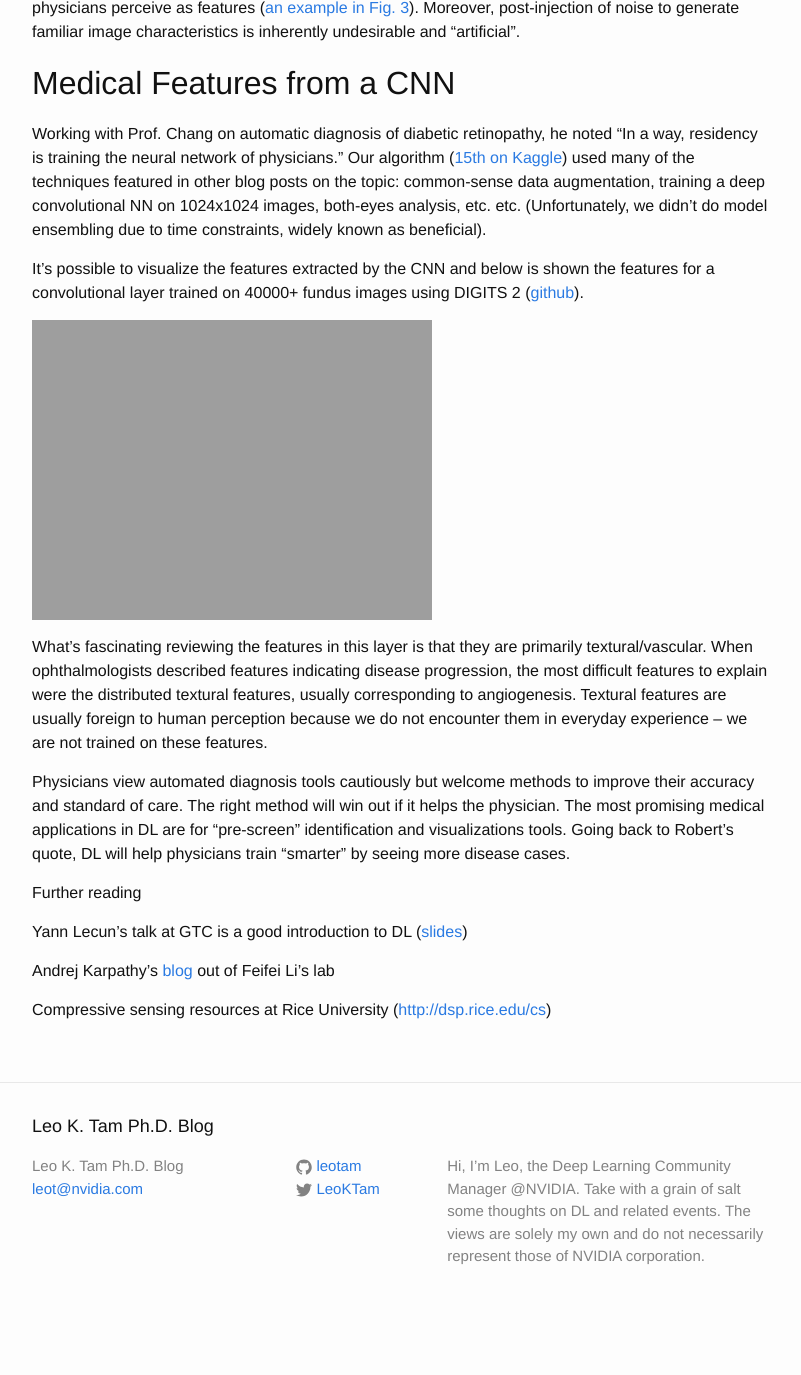
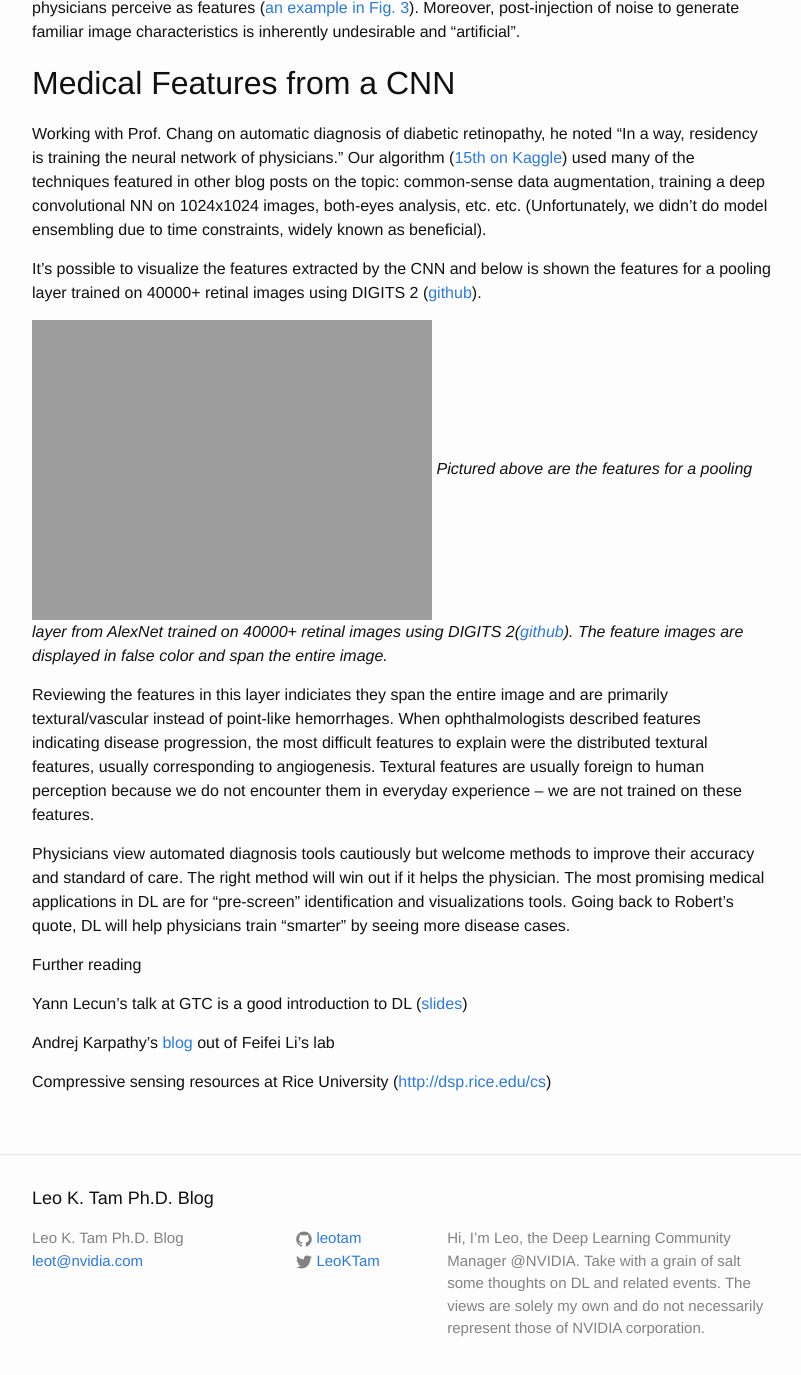
Before and after one commit to leotam/leotam.github.io, a Jekyll site: the page built from _posts/2015-09-28-CSvsDL.markdown, in a window 1280 px wide and 1400 px high, scrolled down 1698 px. Shown: the top 1375 px of the window, without its empty margins (238-1039 px from the left). Built offline with Jekyll 4.4.1, drawn with Linux system fonts in a browser that asks for light colours; before the commit the page ends 3026 px from its top, so only the background shows below that.

Commit message:
markHarris edits

```diff
--- a/_posts/2015-09-28-CSvsDL.markdown
+++ b/_posts/2015-09-28-CSvsDL.markdown
@@ -31,11 +31,12 @@ Medical Features from a CNN
 ------------
 Working with Prof. Chang on automatic diagnosis of diabetic retinopathy, he noted “In a way, residency is training the neural network of physicians.”  Our algorithm ([15th on Kaggle][kaggleLeaderboard]) used many of the techniques featured in other blog posts on the topic: common-sense data augmentation, training a deep convolutional NN on 1024x1024 images, both-eyes analysis, etc. etc.  (Unfortunately, we didn't do model ensembling due to time constraints, widely known as beneficial).
 
-It’s possible to visualize the features extracted by the CNN and below is shown the features for a convolutional layer trained on 40000+ fundus images using DIGITS 2 ([github][digitsNV]).
+It’s possible to visualize the features extracted by the CNN and below is shown the features for a pooling layer trained on 40000+ retinal images using DIGITS 2 ([github][digitsNV]).
 
 ![retinal features from a convolutional layer]({{ site.url }}/assets/retTexturalDIGITSv2.png)
+*Pictured above are the features for a pooling layer from AlexNet trained on 40000+ retinal images using DIGITS 2([github][digitsNV]). The feature images are displayed in false color and span the entire image.*
 
-What’s fascinating reviewing the features in this layer is that they are primarily textural/vascular.  When ophthalmologists described features indicating disease progression, the most difficult features to explain were the distributed textural features, usually corresponding to angiogenesis.  Textural features are usually foreign to human perception because we do not encounter them in everyday experience – we are not trained on these features.
+Reviewing the features in this layer indiciates they span the entire image and are primarily textural/vascular instead of point-like hemorrhages.  When ophthalmologists described features indicating disease progression, the most difficult features to explain were the distributed textural features, usually corresponding to angiogenesis.  Textural features are usually foreign to human perception because we do not encounter them in everyday experience – we are not trained on these features.
 
 Physicians view automated diagnosis tools cautiously but welcome methods to improve their accuracy and standard of care.  The right method will win out if it helps the physician.  The most promising medical applications in DL are for “pre-screen” identification and visualizations tools. Going back to Robert's quote, DL will help physicians train “smarter” by seeing more disease cases.
 
```
